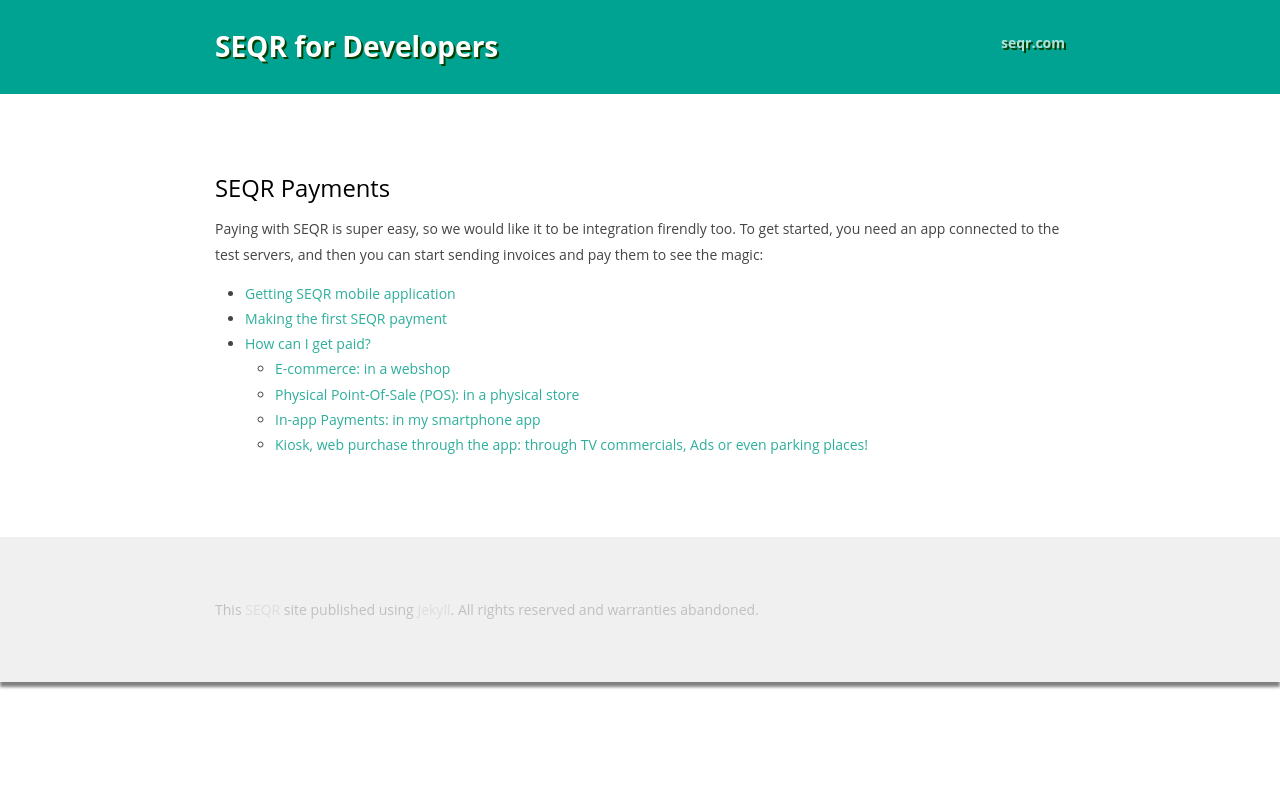
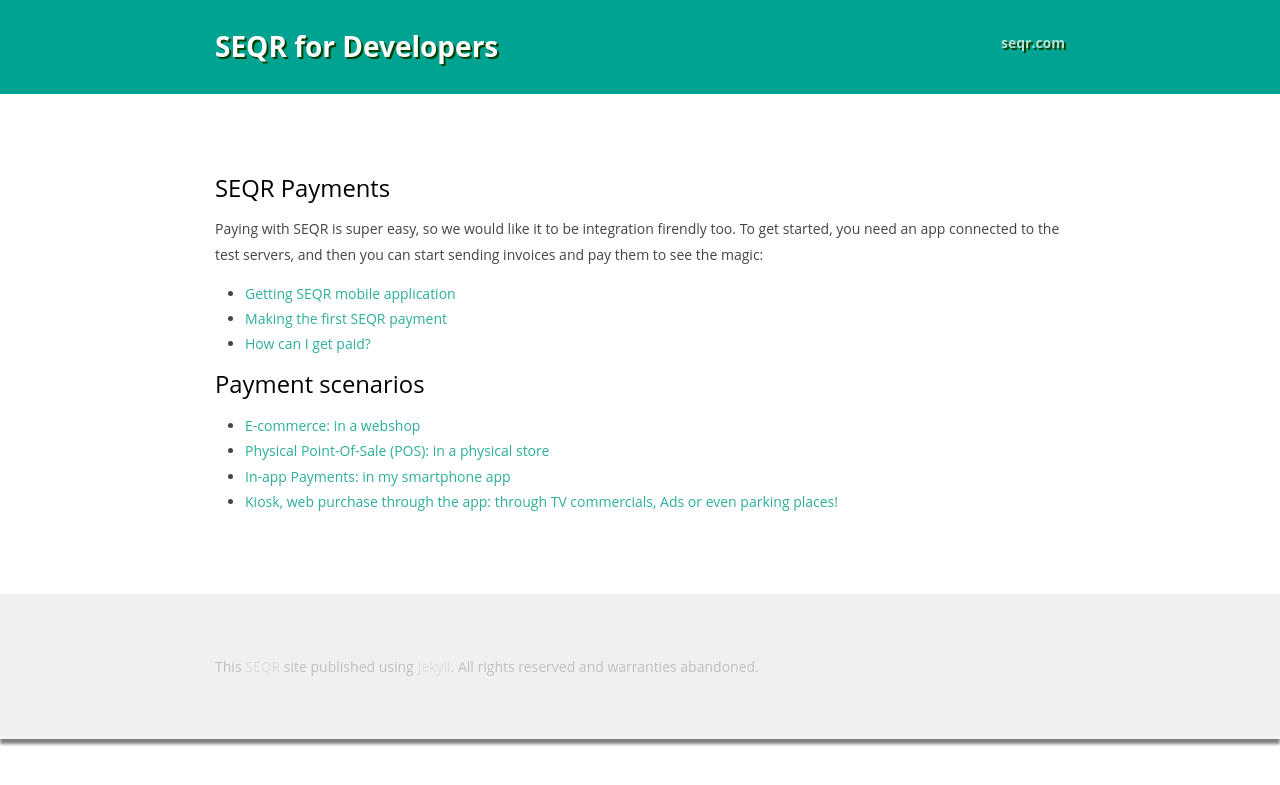
Before and after one commit to SeamlessDistribution/SeamlessDistribution.github.io, a Jekyll site: the page built from index.md, in a window 1280 px wide. Shown: the top 785 px of the page. Built offline with Jekyll 4.4.1, drawn with Linux system fonts in a browser that asks for light colours.

Commit message:
Added section to firstpage

```diff
--- a/index.md
+++ b/index.md
@@ -13,4 +13,7 @@
 * [Getting SEQR mobile application](app)
 * [Making the first SEQR payment](merchant/payment)
 * [How can I get paid?](merchant)
+
+## Payment scenarios
+
 {% include payment_channels.md %}
```
